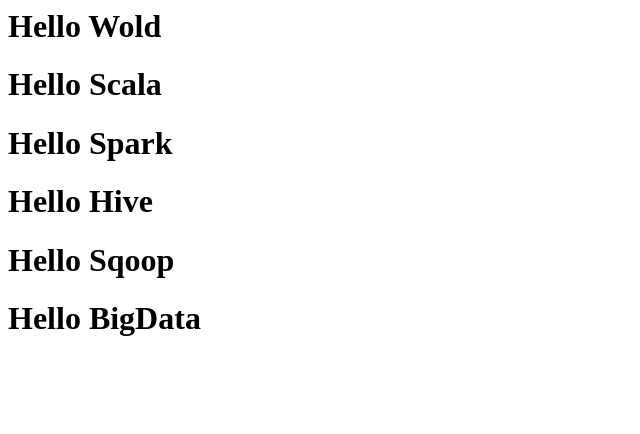
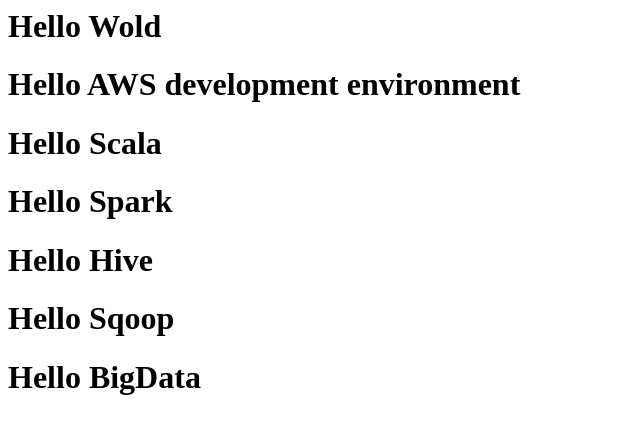
Before and after one commit to SrikanthParsha14/gitexample, a plain HTML site: page sampleproject/index.html in a window 1280 px wide. Shown: the whole page, without its empty margins (0-640 px from the left). Drawn offline with Linux system fonts and the light colour scheme.

Commit message:
A comment was added and also new headers are added

```diff
--- a/sampleproject/index.html
+++ b/sampleproject/index.html
@@ -1,4 +1,7 @@
 <h1>Hello Wold<h1>
+		<!-- this is really very impartant file -->
+<h1>Hello AWS development environment<h1>
+
 <h1>Hello Scala<h1>
 <h1>Hello Spark<h1>
 <h1>Hello Hive<h1>
```
